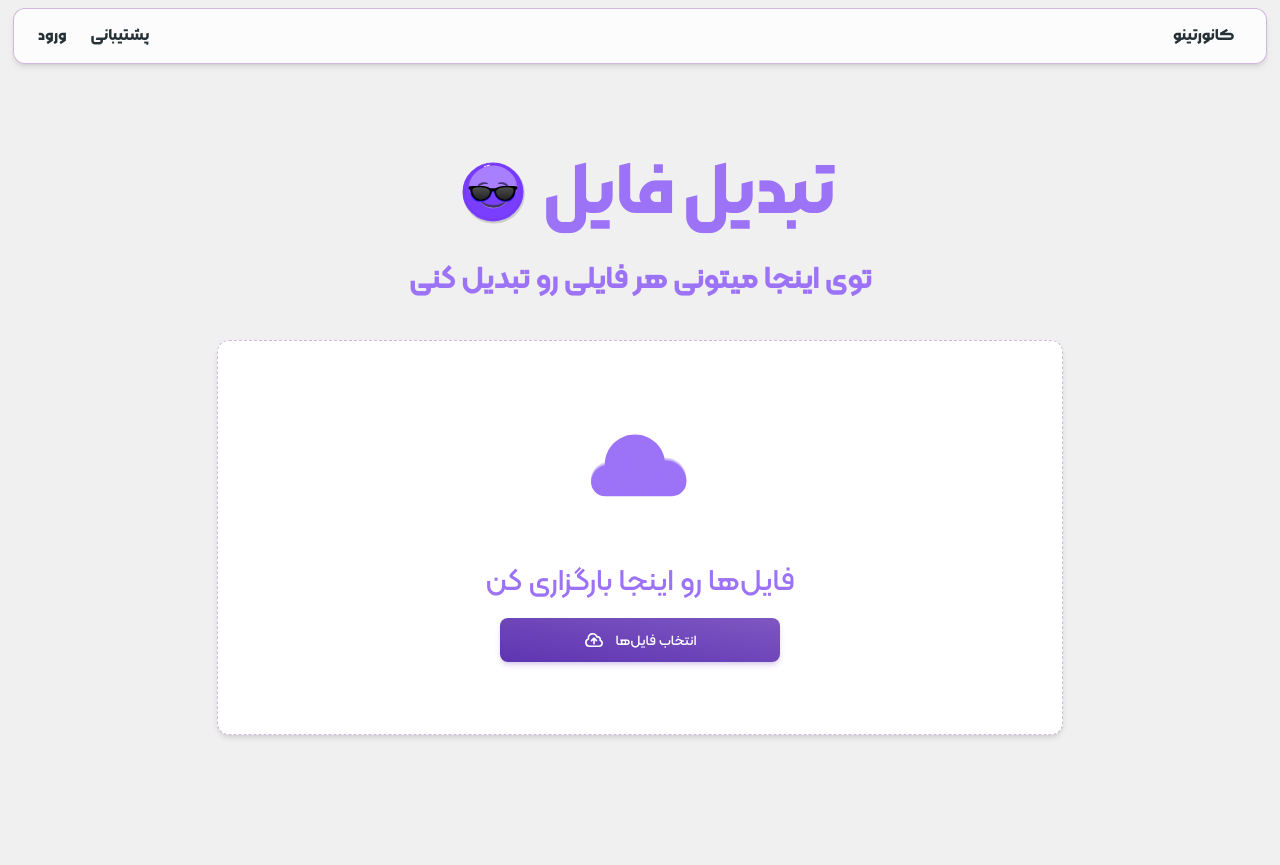
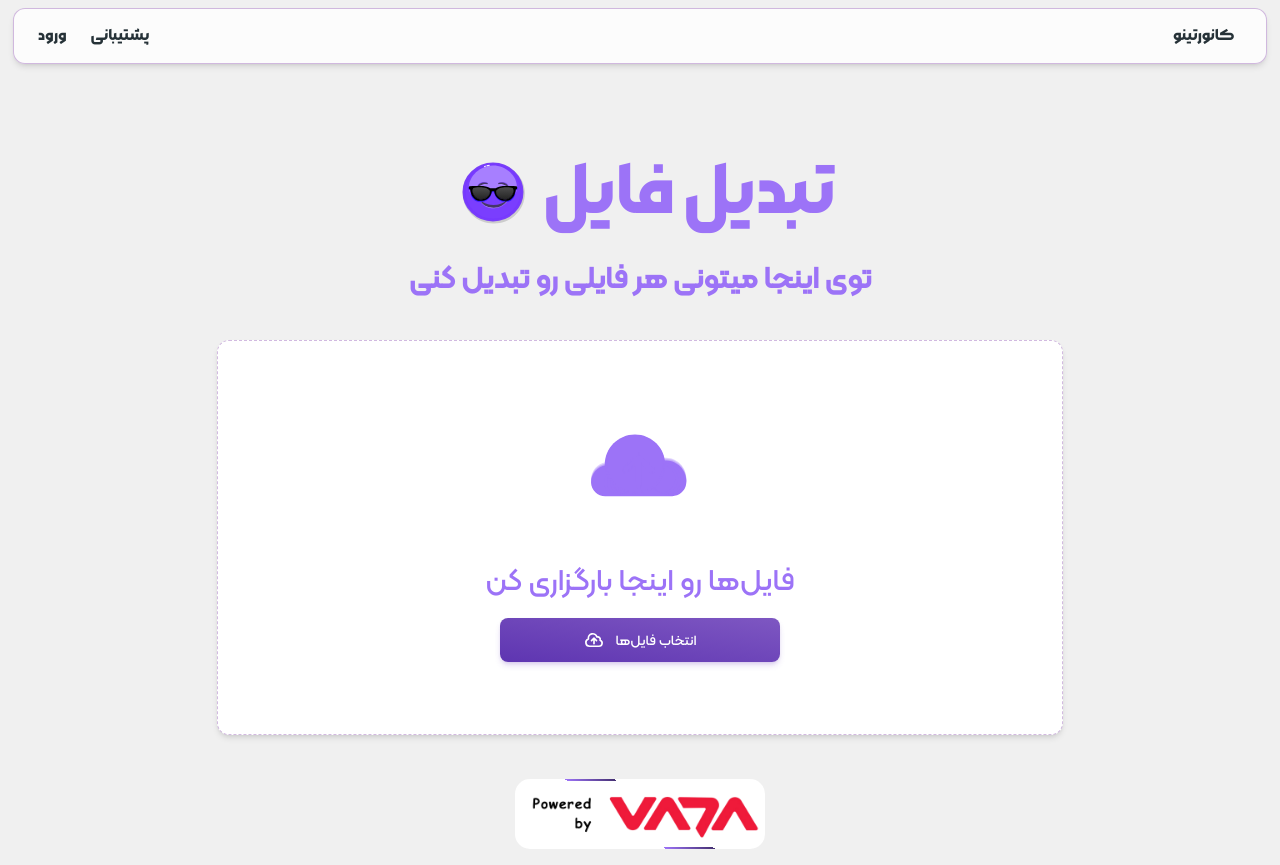
Before and after one commit to AmirmahdiNourkazemi/convertino, a React (Vite) app: page / in a window 1280 px wide. Before the commit the page ends 800 px from the top, so only its background shows below. Built offline with nearby package versions, Linux system fonts and the light colour scheme.

Commit message:
feat: add footer

```diff
--- /dev/null
+++ b/src/components/Footer.jsx
@@ -0,0 +1,11 @@
+/* From Uiverse.io by bhaveshxrawat */
+import React from 'react'
+import '../css/footer.css'
+export default function Footer() {
+  return (
+    /* From Uiverse.io by bhaveshxrawat */
+<a href="https://www.vada.ir/" className='mb-4'><div class="card">
+   <img className='z-50' src="/src/assets/images/vada.png" alt="vada" />
+</div></a>
+  )
+}
--- /dev/null
+++ b/src/css/footer.css
@@ -0,0 +1,46 @@
+/* From Uiverse.io by bhaveshxrawat */
+.card {
+    width: 250px;
+    height: 70px;
+    background: white;
+    position: relative;
+    display: flex;
+    place-content: center;
+    place-items: center;
+    overflow: hidden;
+    border-radius: 15px;
+  }
+
+
+  .card::before {
+    content: '';
+    position: absolute;
+    width: 260px;
+    background-image: linear-gradient(180deg, #453072, #9C73F7);
+    height: 40%;
+    animation: rotBGimg 5s linear infinite;
+    transition: all 0.2s linear;
+  }
+
+  @keyframes rotBGimg {
+    from {
+      transform: rotate(0deg);
+    }
+
+    to {
+      transform: rotate(360deg);
+    }
+  }
+
+  .card::after {
+    content: '';
+    position: absolute;
+    background: white;
+    ;
+    inset: 2px;
+    border-radius: 15px;
+  }
+  /* .card:hover:before {
+    background-image: linear-gradient(180deg, rgb(81, 255, 0), purple);
+    animation: rotBGimg 3.5s linear infinite;
+  } */
--- a/src/pages/Home.jsx
+++ b/src/pages/Home.jsx
@@ -3,7 +3,7 @@ import { MegaMenuDefault } from "../components/Navbar";
 import Convertor from "../components/convertor";
 import Emoji from "../assets/images/emoji.json";
 import Lottie from "lottie-react";
-
+import Footer from "../components/Footer";
 function Home() {
   return (
   <div className="relative">
@@ -24,8 +24,12 @@ function Home() {
       <div className="flex justify-center">
         <Convertor />
       </div>
+      <div className="flex justify-center">
+      <Footer/>
+      </div>
     </>
   </div>
+
   );
 }
 
```
Also changed, not shown: src/assets/images/vada.png (added).
